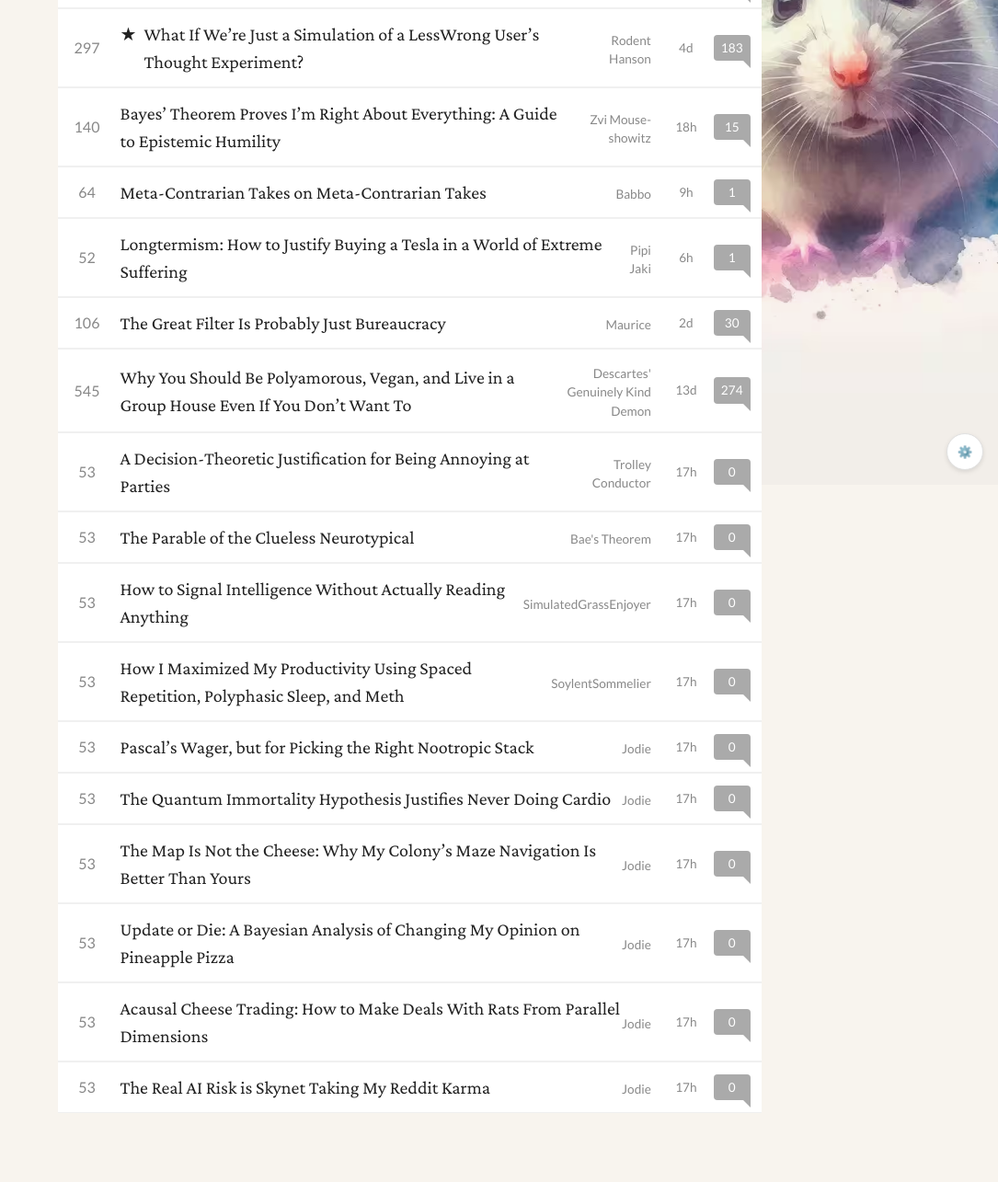
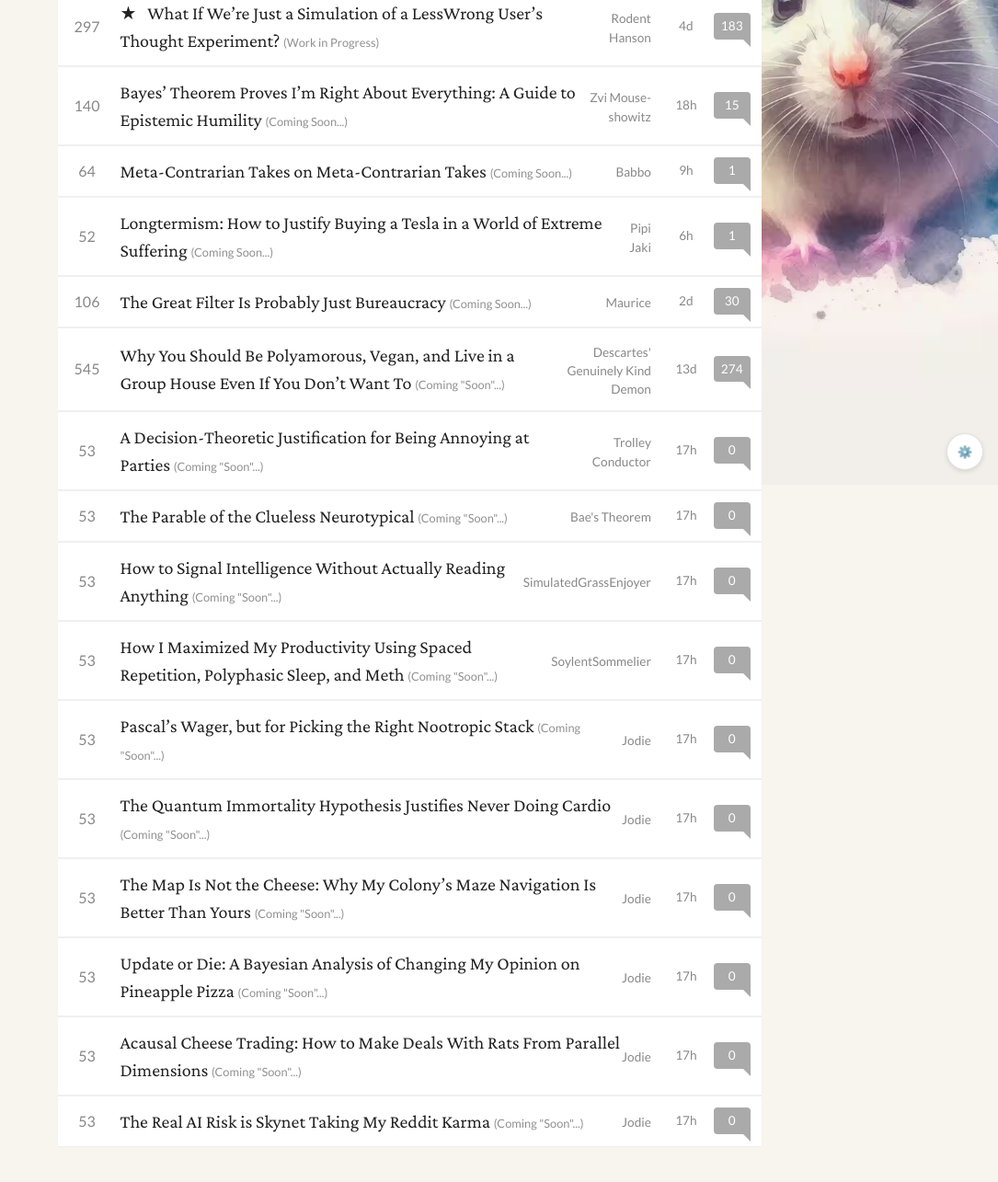
Before and after one commit to MathGeniusJodie/morewrong.org, a plain HTML site: page index.html in a window 1280 px wide. Shown: the part 273-1558 px from the top of the page at 92% size, without its empty margins (195-1280 px from the left). After the commit the page ends 1520 px from the top, so only its background shows below. Drawn offline with nearby package versions, Linux system fonts and the light colour scheme; placeholder pictures from the web are drawn by us.

Commit message:
styling fixes

```diff
--- a/index.html
+++ b/index.html
@@ -11,7 +11,12 @@
     * {
       font-family: inherit;
     }
-
+    html{
+      display: flex;
+      flex-direction: column;
+      align-items: stretch;
+      height: 100%;
+    }
     body {
       background-color: #f8f4ee;
       margin: 0;
@@ -22,6 +27,10 @@
       color: rgba(0, 0, 0, 0.87);
       line-height: 1.5;
       font-family: lato, sans-serif;
+      min-height: 100%;
+      display: flex;
+      flex-direction: column;
+      align-items: stretch;
     }
 
     @media (max-width: 768px) {
@@ -248,10 +257,12 @@
     .post-title {
       font-size: 20px;
       text-decoration: none;
-      display: flex;
-      align-items: baseline;
       font-family: "Crimson Pro", serif;
       color: inherit;
+    }
+    .post-title:hover {
+      text-decoration: underline;
+      opacity: 0.8;
     }
 
     .post-title-star {
@@ -361,6 +372,7 @@
       background: white;
       padding: 82px calc(50vw - 400px);
       display: none;
+      flex-grow: 1;
     }
     .article-meta{
       font-family: lato, sans-serif;
@@ -376,6 +388,11 @@
     }
     .article-time{
       margin-left: 3ch;
+    }
+    .post-title small{
+      opacity: 0.5;
+      font-family: lato, sans-serif;
+      font-size: 0.8rem;
     }
   </style>
 </head>
@@ -641,7 +658,7 @@
         <div class="post-item">
           <div class="post-score">297</div>
           <div class="post-content">
-            <a href="#article-3" class="post-title"><span class="post-title-star">★</span> What If We’re Just a Simulation of a LessWrong User’s Thought Experiment?</a>
+            <a href="#article-3" class="post-title"><span class="post-title-star">★</span> What If We’re Just a Simulation of a LessWrong User’s Thought Experiment? <small>(Work in Progress)</small></a>
             <div class="post-meta">
               <span class="post-author">Rodent Hanson</span>
             </div>
@@ -653,7 +670,7 @@
         <div class="post-item">
           <div class="post-score">140</div>
           <div class="post-content">
-            <a href="#article-4" class="post-title">Bayes’ Theorem Proves I’m Right About Everything: A Guide to Epistemic Humility</a>
+            <a href="#article-4" class="post-title">Bayes’ Theorem Proves I’m Right About Everything: A Guide to Epistemic Humility <small>(Coming Soon...)</small></a>
             <div class="post-meta">
               <span class="post-author">Zvi Mouse-showitz</span>
             </div>
@@ -665,7 +682,7 @@
         <div class="post-item">
           <div class="post-score">64</div>
           <div class="post-content">
-            <a href="#article-5" class="post-title">Meta-Contrarian Takes on Meta-Contrarian Takes</a>
+            <a href="#article-5" class="post-title">Meta-Contrarian Takes on Meta-Contrarian Takes <small>(Coming Soon...)</small></a>
             <div class="post-meta">
               <span class="post-author">Babbo</span>
             </div>
@@ -677,7 +694,7 @@
         <div class="post-item">
           <div class="post-score">52</div>
           <div class="post-content">
-            <a href="#article-6" class="post-title">Longtermism: How to Justify Buying a Tesla in a World of Extreme Suffering</a>
+            <a href="#article-6" class="post-title">Longtermism: How to Justify Buying a Tesla in a World of Extreme Suffering <small>(Coming Soon...)</small></a>
             <div class="post-meta">
               <span class="post-author">Pipi Jaki</span>
             </div>
@@ -689,7 +706,7 @@
         <div class="post-item">
           <div class="post-score">106</div>
           <div class="post-content">
-            <a href="#article-7" class="post-title">The Great Filter Is Probably Just Bureaucracy</a>
+            <a href="#article-7" class="post-title">The Great Filter Is Probably Just Bureaucracy <small>(Coming Soon...)</small></a>
             <div class="post-meta">
               <span class="post-author">Maurice</span>
             </div>
@@ -701,7 +718,7 @@
         <div class="post-item">
           <div class="post-score">545</div>
           <div class="post-content">
-            <a href="#article-8" class="post-title">Why You Should Be Polyamorous, Vegan, and Live in a Group House Even If You Don’t Want To</a>
+            <a href="#article-8" class="post-title">Why You Should Be Polyamorous, Vegan, and Live in a Group House Even If You Don’t Want To <small>(Coming "Soon"...)</small></a>
             <div class="post-meta">
               <span class="post-author">Descartes' Genuinely Kind Demon</span>
             </div>
@@ -713,7 +730,7 @@
         <div class="post-item">
           <div class="post-score">53</div>
           <div class="post-content">
-            <a href="#article-9" class="post-title">A Decision-Theoretic Justification for Being Annoying at Parties</a>
+            <a href="#article-9" class="post-title">A Decision-Theoretic Justification for Being Annoying at Parties <small>(Coming "Soon"...)</small></a>
             <div class="post-meta">
               <span class="post-author">Trolley Conductor</span>
             </div>
@@ -724,7 +741,7 @@
         <div class="post-item">
           <div class="post-score">53</div>
           <div class="post-content">
-            <a href="#article-10" class="post-title">The Parable of the Clueless Neurotypical</a>
+            <a href="#article-10" class="post-title">The Parable of the Clueless Neurotypical <small>(Coming "Soon"...)</small></a>
             <div class="post-meta">
               <span class="post-author">Bae's Theorem</span>
             </div>
@@ -735,7 +752,7 @@
         <div class="post-item">
           <div class="post-score">53</div>
           <div class="post-content">
-            <a href="#article-11" class="post-title">How to Signal Intelligence Without Actually Reading Anything</a>
+            <a href="#article-11" class="post-title">How to Signal Intelligence Without Actually Reading Anything <small>(Coming "Soon"...)</small></a>
             <div class="post-meta">
               <span class="post-author">SimulatedGrassEnjoyer</span>
             </div>
@@ -746,7 +763,7 @@
         <div class="post-item">
           <div class="post-score">53</div>
           <div class="post-content">
-            <a href="#article-12" class="post-title">How I Maximized My Productivity Using Spaced Repetition, Polyphasic Sleep, and Meth</a>
+            <a href="#article-12" class="post-title">How I Maximized My Productivity Using Spaced Repetition, Polyphasic Sleep, and Meth <small>(Coming "Soon"...)</small></a>
             <div class="post-meta">
               <span class="post-author">SoylentSommelier</span>
             </div>
@@ -757,7 +774,7 @@
         <div class="post-item">
           <div class="post-score">53</div>
           <div class="post-content">
-            <a href="#article-13" class="post-title">Pascal’s Wager, but for Picking the Right Nootropic Stack</a>
+            <a href="#article-13" class="post-title">Pascal’s Wager, but for Picking the Right Nootropic Stack <small>(Coming "Soon"...)</small></a>
             <div class="post-meta">
               <span class="post-author">Jodie</span>
             </div>
@@ -768,7 +785,7 @@
         <div class="post-item">
           <div class="post-score">53</div>
           <div class="post-content">
-            <a href="#article-14" class="post-title">The Quantum Immortality Hypothesis Justifies Never Doing Cardio</a>
+            <a href="#article-14" class="post-title">The Quantum Immortality Hypothesis Justifies Never Doing Cardio <small>(Coming "Soon"...)</small></a>
             <div class="post-meta">
               <span class="post-author">Jodie</span>
             </div>
@@ -779,7 +796,7 @@
         <div class="post-item">
           <div class="post-score">53</div>
           <div class="post-content">
-            <a href="#article-15" class="post-title">The Map Is Not the Cheese: Why My Colony’s Maze Navigation Is Better Than Yours</a>
+            <a href="#article-15" class="post-title">The Map Is Not the Cheese: Why My Colony’s Maze Navigation Is Better Than Yours <small>(Coming "Soon"...)</small></a>
             <div class="post-meta">
               <span class="post-author">Jodie</span>
             </div>
@@ -790,7 +807,7 @@
         <div class="post-item">
           <div class="post-score">53</div>
           <div class="post-content">
-            <a href="#article-16" class="post-title">Update or Die: A Bayesian Analysis of Changing My Opinion on Pineapple Pizza</a>
+            <a href="#article-16" class="post-title">Update or Die: A Bayesian Analysis of Changing My Opinion on Pineapple Pizza <small>(Coming "Soon"...)</small></a>
             <div class="post-meta">
               <span class="post-author">Jodie</span>
             </div>
@@ -801,7 +818,7 @@
         <div class="post-item">
           <div class="post-score">53</div>
           <div class="post-content">
-            <a href="#article-17" class="post-title">Acausal Cheese Trading: How to Make Deals With Rats From Parallel Dimensions</a>
+            <a href="#article-17" class="post-title">Acausal Cheese Trading: How to Make Deals With Rats From Parallel Dimensions <small>(Coming "Soon"...)</small></a>
             <div class="post-meta">
               <span class="post-author">Jodie</span>
             </div>
@@ -812,7 +829,7 @@
         <div class="post-item">
           <div class="post-score">53</div>
           <div class="post-content">
-            <a href="#article-18" class="post-title">The Real AI Risk is Skynet Taking My Reddit Karma</a>
+            <a href="#article-18" class="post-title">The Real AI Risk is Skynet Taking My Reddit Karma <small>(Coming "Soon"...)</small></a>
             <div class="post-meta">
               <span class="post-author">Jodie</span>
             </div>
```
